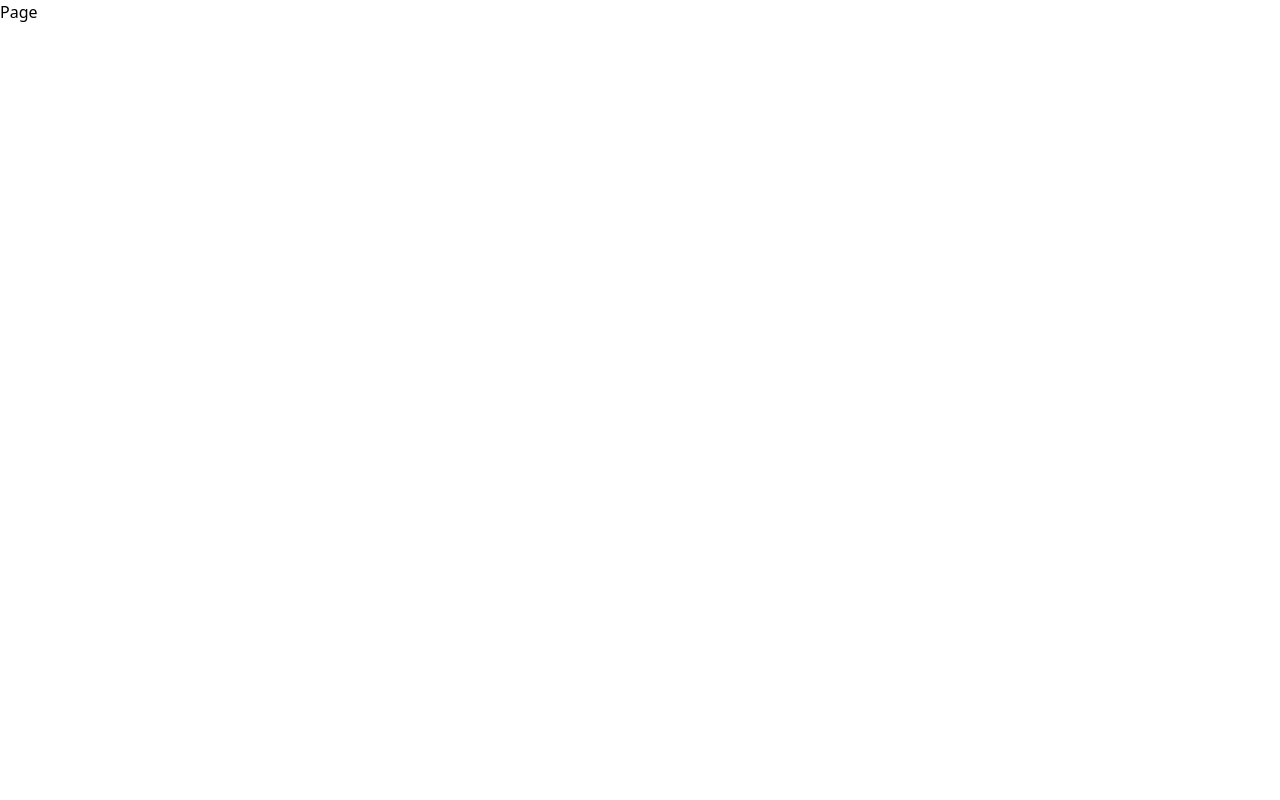
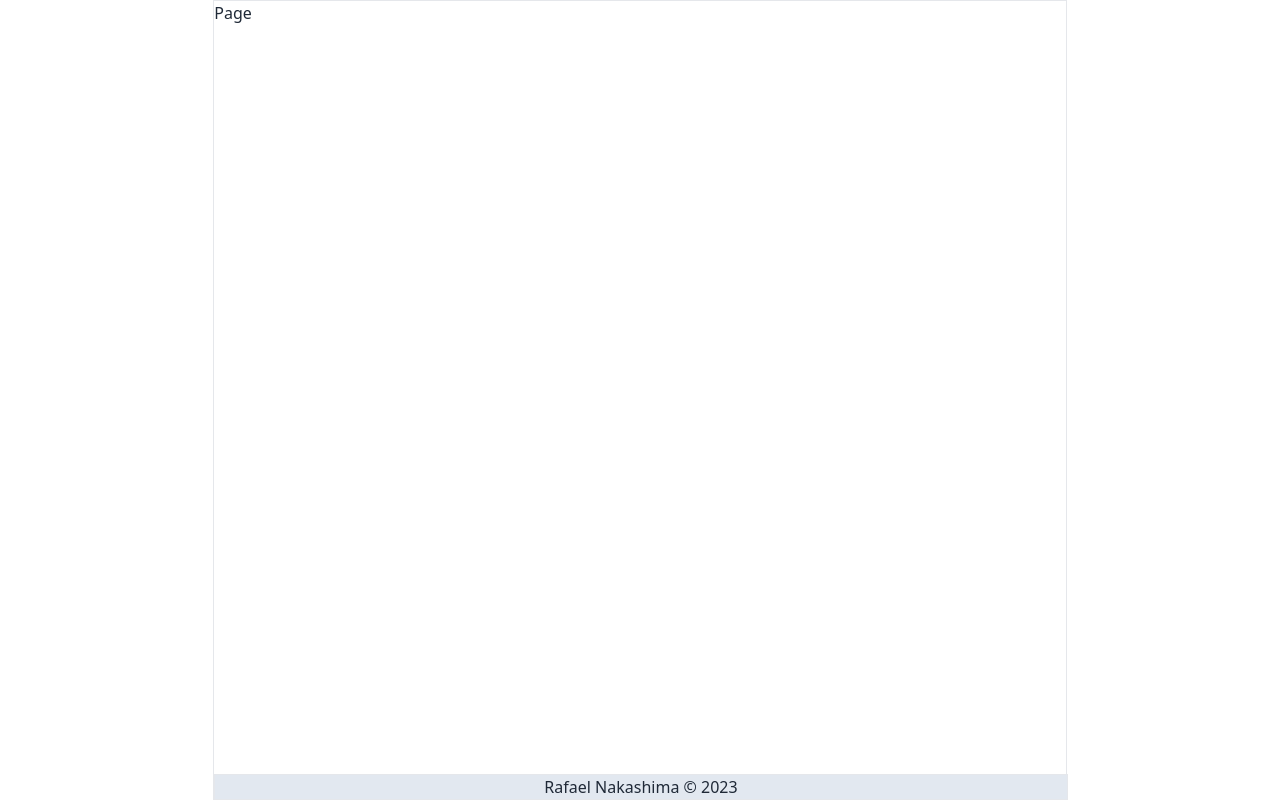
Before and after one commit to rtxnak/busca-livre-app, a Next.js app in the folder frontend/: page / in a window 1280 px wide. Built offline with nearby package versions, Linux system fonts and the light colour scheme.

Commit message:
feat: Added default Layout component

```diff
--- /dev/null
+++ b/frontend/src/components/Layout.tsx
@@ -0,0 +1,23 @@
+import Footer from './Footer'
+
+interface LayoutProps {
+  children: React.ReactNode
+}
+
+export default function Layout(props: LayoutProps) {
+  return (
+    <div className={`text-xs md:text-base text-gray-800 bg-white
+    w-full min-h-screen h-full md:w-2/3 md:mx-auto border
+    `}>
+      <div
+        className="pb-2">
+        {props.children}
+      </div>
+      <div
+        className="fixed bottom-0 border md:w-2/3 bg-slate-200 w-full text-center"
+      >
+        <Footer />
+      </div>
+    </div>
+  )
+}
--- a/frontend/src/pages/_app.tsx
+++ b/frontend/src/pages/_app.tsx
@@ -1,6 +1,12 @@
 import '@/styles/globals.css'
 import type { AppProps } from 'next/app'
+import Layout from "../components/Layout"
 
 export default function App({ Component, pageProps }: AppProps) {
-  return <Component {...pageProps} />
+  return (<>
+    <Layout>
+      <Component {...pageProps} />
+    </Layout>
+  </>
+  )
 }
```
